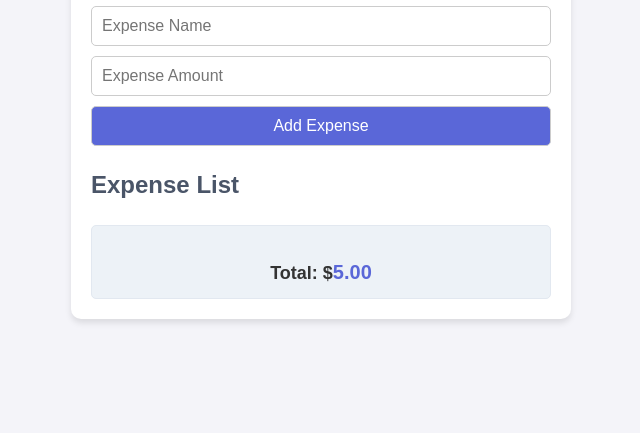
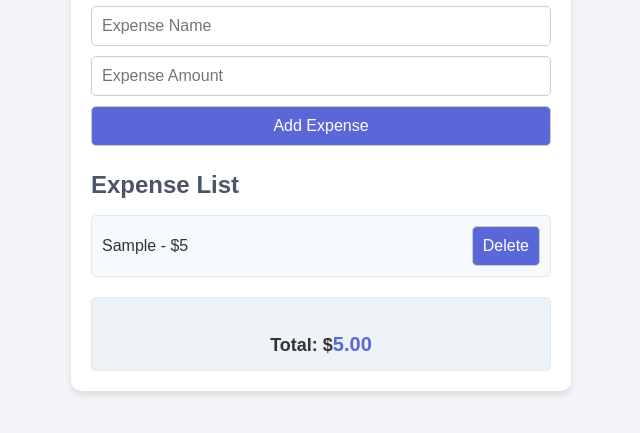
Before and after one commit to anikethate7/JAVASCRIPT_LEARNING, a plain HTML site: page Expense_Tracker/index.html in a window 1280 px wide. Both pictures are taken after typing "Sample", "5" into the empty fields and a click on the button "Add Expense". Shown: the part 105-538 px from the top of the page, without its empty margins (319-959 px from the left). Drawn offline with Linux system fonts and the light colour scheme.

Commit message:
final commit

```diff
--- a/Expense_Tracker/script.js
+++ b/Expense_Tracker/script.js
@@ -5,42 +5,82 @@ document.addEventListener("DOMContentLoaded", () => {
   const expenseList = document.getElementById("expense-list");
   const totalAmountDisplay = document.getElementById("total-amount");
 
-  let expenses = [];
+  // Retrieve expenses from localStorage, or initialize as an empty array if not found
+  let expenses = JSON.parse(localStorage.getItem("expenses")) || [];
   let totalAmountValue = calculateTotalAmount();
+  renderExpense();
 
+  // Event listener to handle the form submission
   expenseForm.addEventListener("submit", (e) => {
     e.preventDefault();
     const expenseName = expenseNameInput.value.trim();
     const expenseAmount = parseFloat(expenseAmountInput.value);
 
+    // Validate input
     if (expenseName !== "" && !isNaN(expenseAmount) && expenseAmount > 0) {
       const newExpense = {
-        id: Date.now,
+        id: Date.now(), // Generate a unique id using the current timestamp
         name: expenseName,
         amount: expenseAmount,
       };
+
+      // Add the new expense to the array
       expenses.push(newExpense);
+
+      // Save updated expenses to localStorage
       saveExpensesToLocal();
+
+      // Re-render the expense list and update the total
+      renderExpense();
       updateTotal();
 
+      // Clear the input fields
       expenseNameInput.value = "";
       expenseAmountInput.value = "";
     }
   });
 
-  function renderExpense(){
-    expenseList.innerHTML()
+  // Function to render expenses to the UI
+  function renderExpense() {
+    expenseList.innerHTML = ""; // Clear the existing list
+    expenses.forEach((expense) => {
+      const li = document.createElement("li");
+      li.innerHTML = `
+        ${expense.name} - $${expense.amount}
+        <button data-id="${expense.id}">Delete</button>
+      `;
+      expenseList.appendChild(li);
+    });
   }
 
-  function updateTotal(){
+  // Function to update the total displayed on the page
+  function updateTotal() {
     totalAmountValue = calculateTotalAmount();
     totalAmountDisplay.textContent = totalAmountValue.toFixed(2);
   }
+
+  // Function to calculate the total expense amount
   function calculateTotalAmount() {
-    const intialvalue = 0;
-    return expenses.reduce((sum,expense) => sum +expense.amount,0)
+    return expenses.reduce((sum, expense) => sum + expense.amount, 0);
   }
+
+  // Function to save expenses to localStorage
   function saveExpensesToLocal() {
     localStorage.setItem("expenses", JSON.stringify(expenses));
   }
+
+  // Event listener to handle the deletion of an expense
+  expenseList.addEventListener("click", (e) => {
+    if (e.target.tagName === "BUTTON") {
+      const expenseId = parseInt(e.target.getAttribute("data-id"));
+
+      // Filter out the deleted expense from the array
+      expenses = expenses.filter((expense) => expense.id !== expenseId);
+
+      // Save updated expenses to localStorage and re-render
+      saveExpensesToLocal();
+      renderExpense();
+      updateTotal();
+    }
+  });
 });
--- a/Expense_Tracker/style.css
+++ b/Expense_Tracker/style.css
@@ -104,3 +104,14 @@ form button:hover {
   font-size: 20px;
   color: #5a67d8;
 }
+
+button {
+  padding: 10px;
+  font-size: 16px;
+  border: 1px solid #ccc;
+  border-radius: 5px;
+  background: #5a67d8;
+  color: #fff;
+  cursor: pointer;
+  transition: background 0.3s ease;
+}
```
